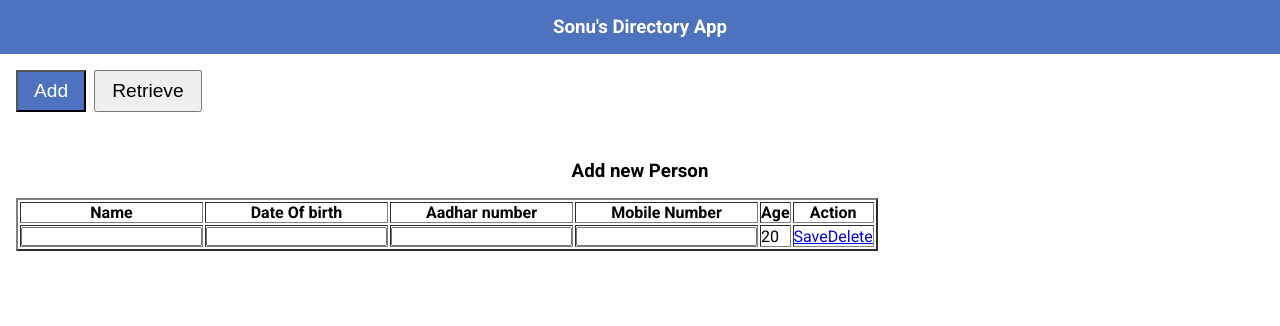
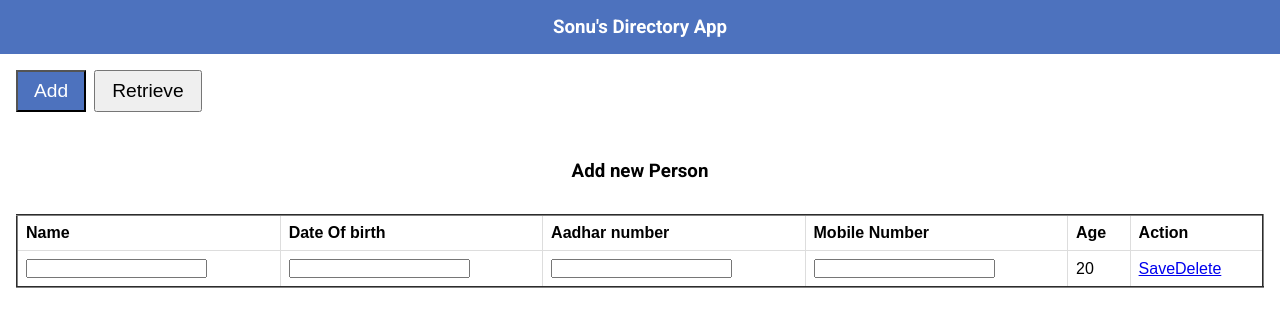
Before and after one commit to sonukumar77/directory-app, a React (Create React App) app: page / in a window 1280 px wide. Shown: the top 326 px of the page. Built offline with nearby package versions, Linux system fonts and the light colour scheme.

Commit message:
Update Add.css

```diff
--- a/src/components/Add/Add.css
+++ b/src/components/Add/Add.css
@@ -1,3 +1,40 @@
 .add-container {
   padding: 1rem;
 }
+.table-wrapper {
+  min-height: 40vh;
+}
+
+.add-btn-container {
+  display: flex;
+  justify-content: flex-end;
+  align-items: center;
+}
+
+table {
+  font-family: arial, sans-serif;
+  border-collapse: collapse;
+  width: 100%;
+  margin: 1rem auto;
+}
+
+td,
+th {
+  border: 1px solid #dddddd;
+  text-align: left;
+  padding: 8px;
+}
+
+tr:nth-child(even) {
+  background-color: #dddddd;
+}
+
+.action-btn-wrapper {
+  display: flex;
+  justify-content: space-around;
+  align-items: center;
+}
+.save-btn,
+.delete-btn {
+  cursor: pointer;
+}
```
